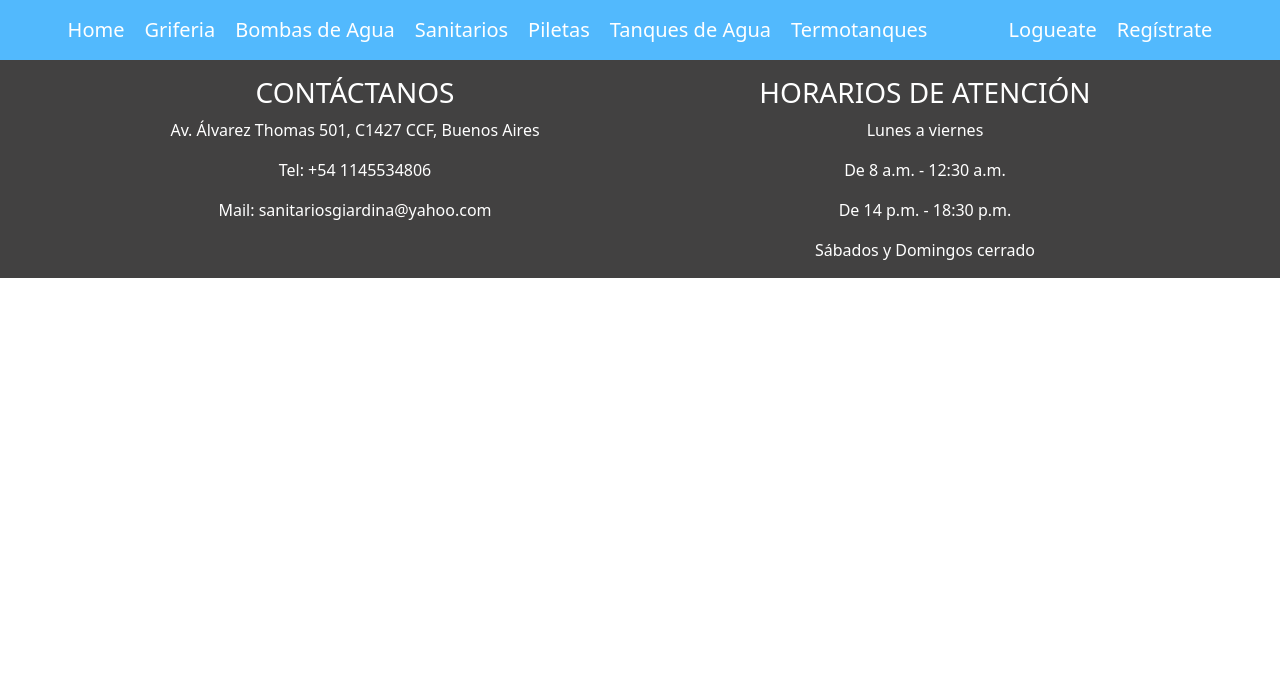
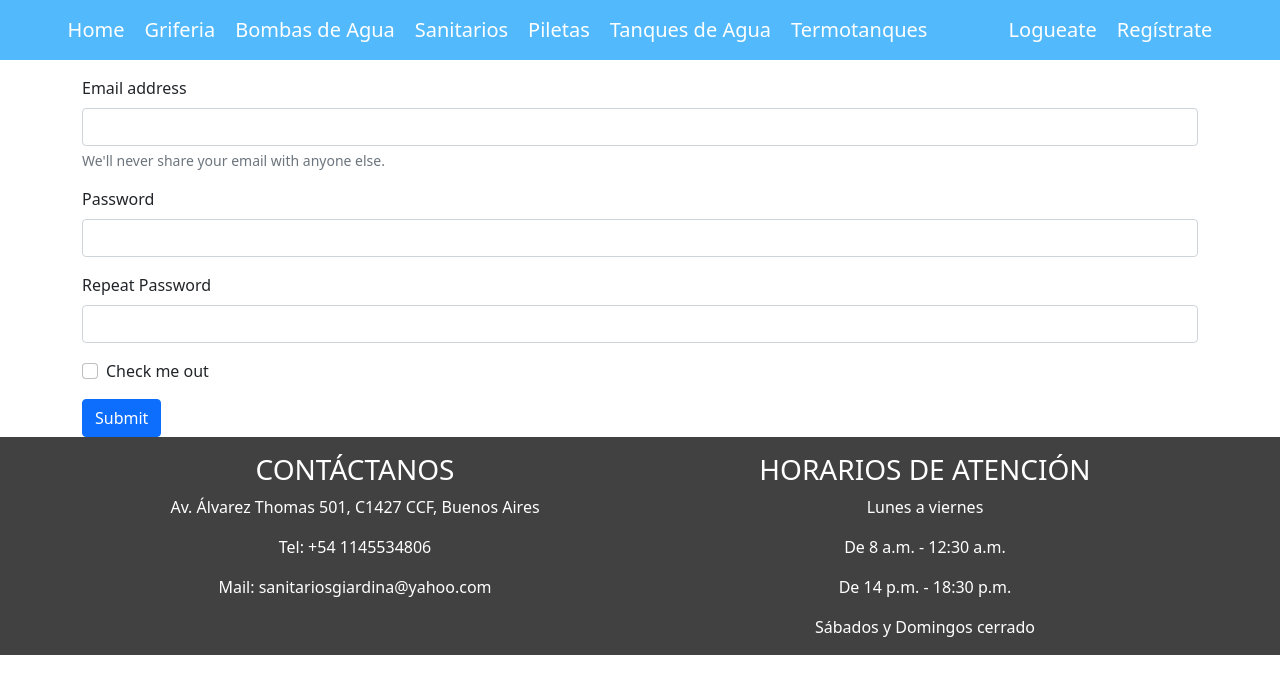
Before and after one commit to iPizza507/SanitariosG, a React (Create React App) app: page /registrarse in a window 1280 px wide. Shown: the top 694 px of the page. Built offline with nearby package versions, Linux system fonts and the light colour scheme.

Commit message:
Hacinedo la parte de los formularios, Inicio y registro

```diff
--- a/public/index.html
+++ b/public/index.html
@@ -7,7 +7,7 @@
   <meta name="viewport" content="width=device-width, initial-scale=1" />
   <meta name="theme-color" content="#000000" />
   <meta name="description" content="Web site created using create-react-app" />
-  <title>React App</title>
+  <title>Giardina</title>
   <!-- Bootstrap CDN -->
   <link href="https://cdn.jsdelivr.net/npm/bootstrap@5.1.3/dist/css/bootstrap.min.css" rel="stylesheet"
     integrity="sha384-1BmE4kWBq78iYhFldvKuhfTAU6auU8tT94WrHftjDbrCEXSU1oBoqyl2QvZ6jIW3" crossorigin="anonymous">
--- a/src/App.js
+++ b/src/App.js
@@ -10,6 +10,8 @@ import Sanitarios from "./Components/paginas/Sanitarios";
 import Piletas from "./Components/paginas/Piletas";
 import Tanques from "./Components/paginas/Tanques";
 import Termotanques from "./Components/paginas/Termotanques";
+import Register from "./Components/paginas/Register";
+import LogIn from "./Components/paginas/LogIn";
 
 function App() {
   return (
@@ -25,6 +27,8 @@ function App() {
           <Route path="/piletas" element={<Piletas />}></Route>
           <Route path="/tanques" element={<Tanques />}></Route>
           <Route path="/termotanques" element={<Termotanques />}></Route>
+          <Route path="/ingresar" element={<LogIn />}></Route>
+          <Route path="/registrarse" element={<Register />}></Route>
         </Routes>
       </Router>
       <Footer></Footer>
--- a/src/Components/navegacion/NavBar2.js
+++ b/src/Components/navegacion/NavBar2.js
@@ -58,7 +58,7 @@ export const NavBar2 = () => {
             </ul>
             <ul className="navbar-nav me-auto mb-2 mb-lg-0 m-auto ">
               <li className="nav-item">
-                <Link className="itemHover" to="/iniciar">
+                <Link className="itemHover" to="/ingresar">
                   Logueate
                 </Link>
               </li>
--- a/src/Components/paginas/Griferia/CartaGriferias.js
+++ b/src/Components/paginas/Griferia/CartaGriferias.js
@@ -2,7 +2,7 @@ import React from "react";
 import "../../../App.css";
 import ImagenesGriferias from "../../../assets/ImagenesGriferias";
 
-export default function Griferia() {
+export default function CartaGriferias() {
   return (
     <>
       {ImagenesGriferias.map((e) => (
@@ -18,12 +18,14 @@ export default function Griferia() {
             />
             <div className="card-body">
               <h5 className="card-title">{e.nombre}</h5>
-              <p className="card-text">{e.precio}</p>
+              <p className="card-text">{"$" + e.precio}</p>
 
               <a
                 href="/src/Components/paginas/Griferia.js"
                 className="btn btn-primary"
-                onClick={() => alert("comprando")}
+                onClick={() =>
+                  alert("comprando la griferia con el id: " + e.id)
+                }
               >
                 comprar
               </a>
--- /dev/null
+++ b/src/Components/paginas/LogIn.js
@@ -0,0 +1,9 @@
+import React from "react";
+import IniciarSesion from "./Logueo/IniciarSesion";
+export default function LogIn() {
+  return (
+    <div>
+      <IniciarSesion />
+    </div>
+  );
+}
--- /dev/null
+++ b/src/Components/paginas/Logueo/IniciarSesion.js
@@ -0,0 +1,49 @@
+import React from "react";
+
+export const IniciarSesion = () => {
+  return (
+    <div className="container">
+      <form>
+        <div className="mb-3">
+          <label for="exampleInputEmail1" className="form-label">
+            Email address
+          </label>
+          <input
+            type="email"
+            className="form-control"
+            id="exampleInputEmail1"
+            aria-describedby="emailHelp"
+          />
+          <div id="emailHelp" className="form-text">
+            We'll never share your email with anyone else.
+          </div>
+        </div>
+        <div className="mb-3">
+          <label for="exampleInputPassword1" className="form-label">
+            Password
+          </label>
+          <input
+            type="password"
+            className="form-control"
+            id="exampleInputPassword1"
+          />
+        </div>
+        <div className="mb-3 form-check">
+          <input
+            type="checkbox"
+            className="form-check-input"
+            id="exampleCheck1"
+          />
+          <label className="form-check-label" for="exampleCheck1">
+            Check me out
+          </label>
+        </div>
+        <button type="submit" className="btn btn-primary">
+          Submit
+        </button>
+      </form>
+    </div>
+  );
+};
+
+export default IniciarSesion;
--- /dev/null
+++ b/src/Components/paginas/Register.js
@@ -0,0 +1,56 @@
+import React from "react";
+export default function Register() {
+  return (
+    <div className="container">
+      <form>
+        <div className="mb-3 mt-3">
+          <label for="exampleInputEmail1" className="form-label">
+            Email address
+          </label>
+          <input
+            type="email"
+            className="form-control"
+            id="exampleInputEmail1"
+            aria-describedby="emailHelp"
+          />
+          <div id="emailHelp" className="form-text">
+            We'll never share your email with anyone else.
+          </div>
+        </div>
+        <div className="mb-3">
+          <label for="exampleInputPassword1" className="form-label">
+            Password
+          </label>
+          <input
+            type="password"
+            className="form-control"
+            id="exampleInputPassword1"
+          />
+        </div>
+        <div className="mb-3">
+          <label for="exampleInputPassword2" className="form-label">
+            Repeat Password
+          </label>
+          <input
+            type="password"
+            className="form-control"
+            id="exampleInputPassword2"
+          />
+        </div>
+        <div className="mb-3 form-check">
+          <input
+            type="checkbox"
+            className="form-check-input"
+            id="exampleCheck1"
+          />
+          <label className="form-check-label" for="exampleCheck1">
+            Check me out
+          </label>
+        </div>
+        <button type="submit" className="btn btn-primary">
+          Submit
+        </button>
+      </form>
+    </div>
+  );
+}
--- a/src/assets/ImagenesGriferias.js
+++ b/src/assets/ImagenesGriferias.js
@@ -91,18 +91,6 @@ const Imagenes = [
     textoInformativo: "es algo de nuestra labor elavoarr estas coasa",
     precio: 10000,
   },
-  {
-    url: require(`../assets/images/gredos.jpg`),
-    nombre: "Greddos",
-    textoInformativo: "es algo de nuestra labor elavoarr estas coasa",
-    precio: 10000,
-  },
-  {
-    url: require(`../assets/images/gredos.jpg`),
-    nombre: "Greddos MAMA",
-    textoInformativo: "es algo de nuestra labor elavoarr estas coasa",
-    precio: 100000000,
-  },
 ];
 
 export default Imagenes;
```
